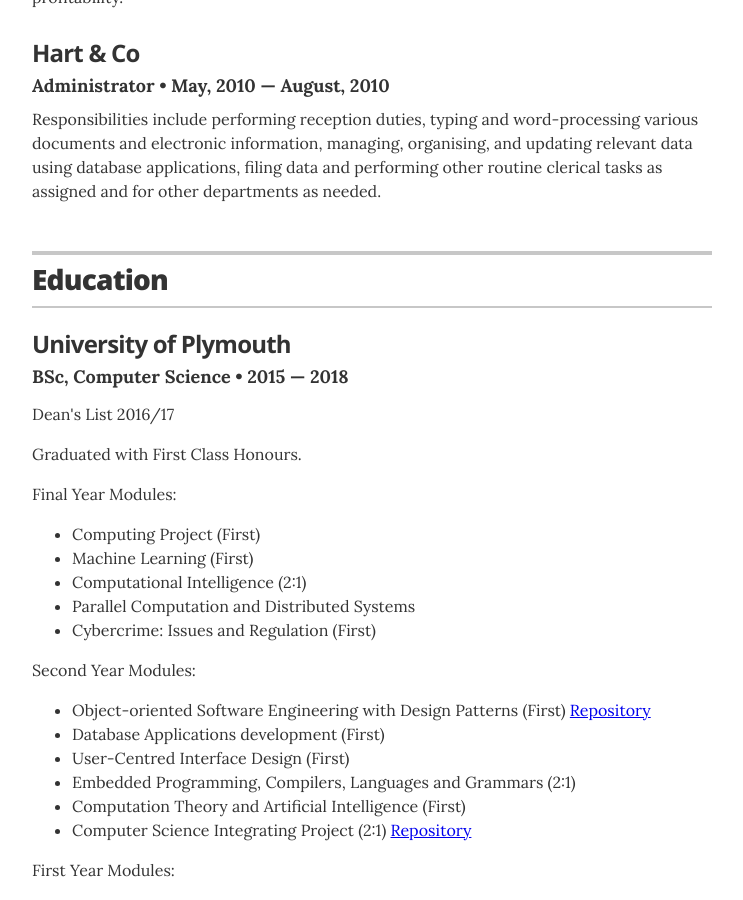
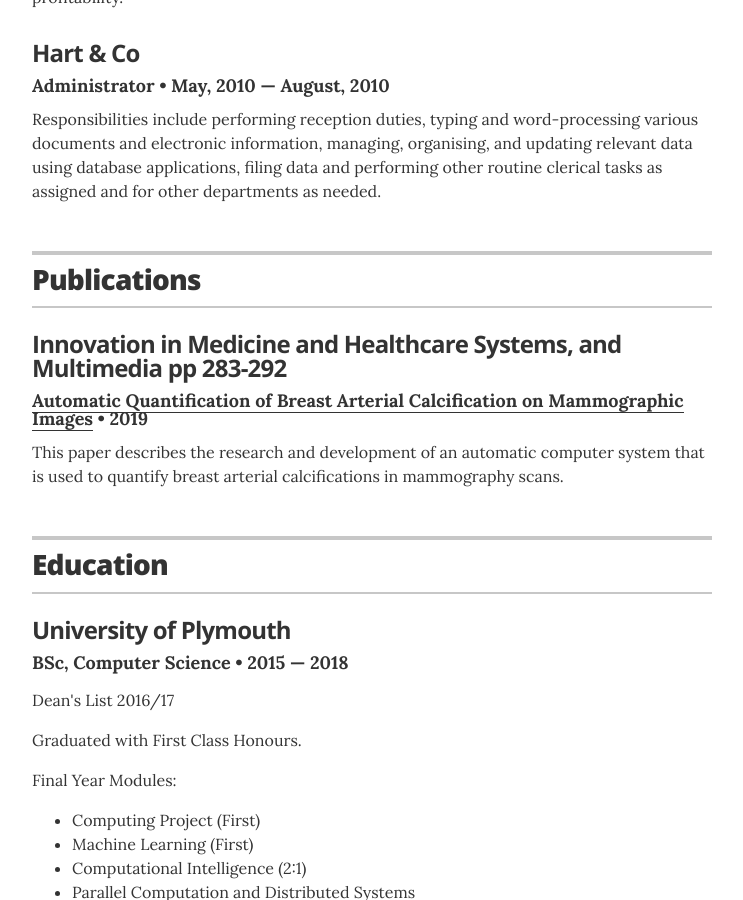
Before and after one commit to nmazidi/nmazidi.github.io, a Jekyll site: the page built from index.html, in a window 1280 px wide and 900 px high, scrolled down 1201 px. Shown: the whole window, without its empty margins (268-1011 px from the left). Built offline with Jekyll 4.4.1, drawn with Linux system fonts in a browser that asks for light colours; some of the changed text lies outside the part shown.

Commit message:
resaearch paper addition

```diff
--- a/_data/recognitions.yml
+++ b/_data/recognitions.yml
@@ -1,5 +1,5 @@
 # Publications
-- award:
-  organization: Springfield Nuclear Power Plant
+- award: Innovation in Medicine and Healthcare Systems, and Multimedia pp 283-292
+  organization: <a href="https://link.springer.com/chapter/10.1007%2F978-981-13-8566-7_28">Automatic Quantification of Breast Arterial Calcification on Mammographic Images</a>
   year: 2019
-  summary: Awarded for stopping a nuclear meltdown, even though I also started it.
+  summary: This paper describes the research and development of an automatic computer system that is used to quantify breast arterial calcifications in mammography scans.
--- a/_layouts/resume.html
+++ b/_layouts/resume.html
@@ -66,6 +66,25 @@
       <!-- end Experience -->
       {% endif %}
 
+      {% if site.resume_section_recognition %}
+      <!-- begin Recognition -->
+      <section class="content-section">
+
+        <header class="section-header">
+          <h2>Publications</h2>
+        </header>
+
+        {% for recognition in site.data.recognitions %}
+        <div class="resume-item">
+          <h3 class="resume-item-title" itemprop="award">{{ recognition.award }}</h3>
+          <h4 class="resume-item-details">{{ recognition.organization }} &bull; {{ recognition.year }}</h4>
+          <p class="resume-item-copy">{{ recognition.summary }}</p>
+        </div>
+        {% endfor %}
+
+      </section>
+      <!-- end Recognition -->
+      {% endif %}
 
       {% if site.resume_section_education %}
       <!-- begin Education -->
@@ -121,27 +140,6 @@
 
       </section>
       <!-- end Projects -->
-      {% endif %}
-
-
-      {% if site.resume_section_recognition %}
-      <!-- begin Recognition -->
-      <section class="content-section">
-
-        <header class="section-header">
-          <h2>Recognition</h2>
-        </header>
-
-        {% for recognition in site.data.recognitions %}
-        <div class="resume-item">
-          <h3 class="resume-item-title" itemprop="award">{{ recognition.award }}</h3>
-          <h4 class="resume-item-details">{{ recognition.organization }} &bull; {{ recognition.year }}</h4>
-          <p class="resume-item-copy">{{ recognition.summary }}</p>
-        </div>
-        {% endfor %}
-
-      </section>
-      <!-- end Recognition -->
       {% endif %}
 
       {% if site.resume_section_associations %}
```
